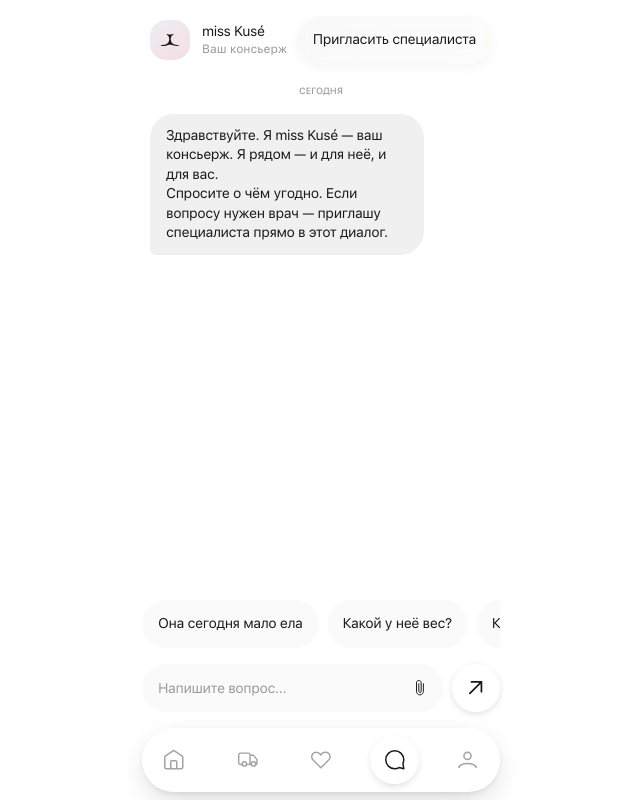
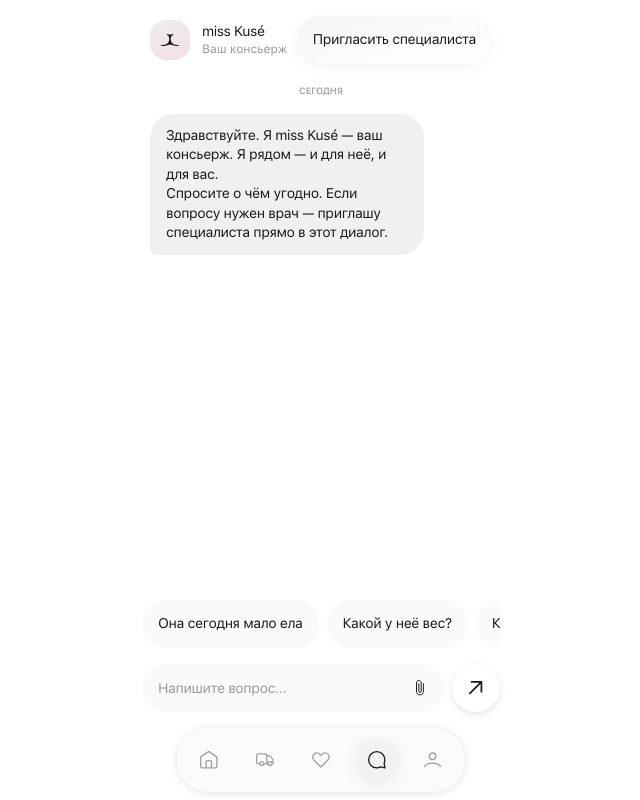
Before and after one commit to ASerZhuk/kush_kuse, a Next.js app: page /chat in a window 1280 px wide. Shown: the whole page, without its empty margins (319-959 px from the left). Built offline with nearby package versions, Linux system fonts and the light colour scheme.

Commit message:
Refine glass button and bottom navigation styling

```diff
--- a/app/globals.css
+++ b/app/globals.css
@@ -266,10 +266,13 @@
      вообще (см. GlassLayer). Поэтому объём даёт сам материал: почти
      прозрачная заливка + направленная кромка + отрыв от поверхности. */
   .backdrop-glass-clear {
-    /* Gradient 200 из макета — не геометрический градиент, а сплошной
-       #999999 с opacity 4%. Светотеневой профиль добавляет отдельно Glass. */
-    --glass-rgb: 153, 153, 153;
-    --glass-tint: 0.04;
+    /* Сама кнопка прозрачна. Gradient 200 лежит отдельным ровным слоем под
+       GlassLayer, как в Figma: Fill → Glass → фаска → контент. */
+    --glass-tint: 0;
+    --glass-fill-rgb: 153, 153, 153;
+    --glass-fill-start-opacity: 0.12;
+    --glass-fill-mid-opacity: 0.035;
+    --glass-fill-end-opacity: 0;
     /* Drop shadow из стиля Common: X0 Y4, blur 11.1, spread 0,
        #4C4C4C 5%. Верхний inset-слой из --shadow-button здесь не используем:
        он подсвечивал всю верхнюю кромку вопреки направлению света −45°.
@@ -277,22 +280,12 @@
        CSS так себя и ведёт, сквозь прозрачную заливку не проступает. */
     box-shadow: 0 4px 11.1px rgba(76, 76, 76, 0.05);
   }
-  /* Внутренняя светотень самого Glass. Это не часть Gradient 200: заливка
-     выше остаётся ровной #999/4%. При −45° рядом с яркой верхней левой
-     фаской поверхность слегка темнее, а к нижнему правому углу собирается
-     мягкий отражённый свет. Коэффициенты умножены на макетные Light 80%. */
-  .backdrop-glass-clear::before {
-    content: "";
-    position: absolute;
-    inset: 0;
-    z-index: 0;
-    border-radius: inherit;
-    pointer-events: none;
-    background: linear-gradient(
-      var(--glass-light),
-      rgba(25, 25, 25, calc(var(--glass-light-intensity) * 0.0175)) 0%,
-      rgba(25, 25, 25, 0) 48%,
-      rgba(255, 255, 255, calc(var(--glass-light-intensity) * 0.275)) 100%
+  .button-glass-fill {
+    background-image: linear-gradient(
+      to bottom right,
+      rgba(var(--glass-fill-rgb), var(--glass-fill-start-opacity)) 0%,
+      rgba(var(--glass-fill-rgb), var(--glass-fill-mid-opacity)) 52%,
+      rgba(var(--glass-fill-rgb), var(--glass-fill-end-opacity)) 100%
     );
   }
   /* Двойной класс, а не .backdrop-glass-clear::after: базовый
@@ -367,56 +360,73 @@
     background: none;
     box-shadow: none;
   }
-  .backdrop-glass.backdrop-glass-clear:disabled::before {
-    background: none;
+  /* Матрица Buttons из Figma: Primary / Secondary / Shadow × состояния.
+     Pressed меняет материал только у Primary; у остальных меняется лишь
+     цвет контента. Disable для всех вариантов общий. */
+  .button-secondary {
+    background-color: rgba(157, 157, 157, 0.05);
   }
-  /* Панель нижней навигации. Заливка слабее базовой (0.28 → 0.22): бар лежит
-     поверх контента, и чем он прозрачнее, тем сильнее читается преломление
-     под ним. Потерянный контраст возвращают кромка и более глубокая тень. */
-  .backdrop-glass-bar {
-    --glass-tint: 0.22;
+  .button-shadow {
+    background-color: transparent;
+  }
+  .button-ui:active:not(:disabled) {
+    color: var(--color-grey-400);
+  }
+  .button-primary:active:not(:disabled) {
+    --glass-fill-rgb: 255, 255, 255;
+    --glass-fill-start-opacity: 0.7;
+    --glass-fill-mid-opacity: 0.7;
+    --glass-fill-end-opacity: 0.7;
+  }
+  .button-ui:disabled {
+    color: var(--color-white);
+    background-color: var(--color-grey-100);
+    box-shadow: none;
+  }
+  .button-ui:disabled .button-caption {
+    color: var(--color-white);
+  }
+  .button-primary:disabled {
+    --glass-tint: 0;
+  }
+  .button-primary:disabled > [aria-hidden] {
+    display: none;
+  }
+  /* Figma trim-ит line box до cap-height. Без этого L с caption получался
+     заметно выше макетных 58px при тех же padding 10 и gap 12. */
+  .button-label,
+  .button-caption {
+    text-box-trim: trim-both;
+    text-box-edge: cap alphabetic;
+  }
+  /* TabBar 214:4827: 288×64, Gradient 200 4%, Background Blur 12,
+     inner highlight 1/1/1/-0.5 and outer shadow 0/1/8. */
+  .bottom-nav {
+    isolation: isolate;
+    background-color: rgba(153, 153, 153, 0.04);
+    -webkit-backdrop-filter: blur(6px);
+    backdrop-filter: blur(6px);
     box-shadow:
-      0 10px 30px -8px rgba(25, 25, 25, 0.22),
-      0 2px 8px -3px rgba(25, 25, 25, 0.14);
+      inset 1px 1px 1px -0.5px rgba(255, 255, 255, 0.75),
+      0 1px 8px rgba(0, 0, 0, 0.12);
   }
-  .backdrop-glass.backdrop-glass-bar::after {
-    background:
-      radial-gradient(
-        24% 110% at var(--glass-source-x) var(--glass-source-y),
-        rgba(255, 255, 255, 0.82) 0%,
-        rgba(255, 255, 255, 0.26) 30%,
-        rgba(255, 255, 255, 0) 66%
-      ),
-      radial-gradient(
-        24% 110% at var(--glass-reflect-x) var(--glass-reflect-y),
-        rgba(255, 255, 255, 0.46) 0%,
-        rgba(255, 255, 255, 0.13) 32%,
-        rgba(255, 255, 255, 0) 66%
-      );
-    box-shadow: inset 0 0 0 1px rgba(255, 255, 255, 0.18);
+  /* Один Common Glass-круг переезжает под активной иконкой. Неактивные
+     пункты остаются без собственной поверхности. */
+  .bottom-nav-tab {
+    --glass-tint: 0;
+    box-shadow: 0 4px 11.1px rgba(76, 76, 76, 0.05);
   }
-  /* Активный таб. Единственное место, где заливка намеренно плотная: пилюля
-     лежит на стекле бара, а не на контенте, и без своего тела она на нём
-     теряется. */
-  .backdrop-glass-pill {
-    --glass-tint: 0.45;
-    box-shadow: 0 3px 10px -3px rgba(25, 25, 25, 0.24);
-  }
-  .backdrop-glass.backdrop-glass-pill::after {
-    background:
-      radial-gradient(
-        88% 88% at var(--glass-source-x) var(--glass-source-y),
-        rgba(255, 255, 255, 0.86) 0%,
-        rgba(255, 255, 255, 0.28) 30%,
-        rgba(255, 255, 255, 0) 64%
-      ),
-      radial-gradient(
-        88% 88% at var(--glass-reflect-x) var(--glass-reflect-y),
-        rgba(255, 255, 255, 0.48) 0%,
-        rgba(255, 255, 255, 0.12) 32%,
-        rgba(255, 255, 255, 0) 64%
-      );
-    box-shadow: inset 0 0 0 1px rgba(255, 255, 255, 0.2);
+  .bottom-nav-tab::before {
+    content: "";
+    position: absolute;
+    inset: 0;
+    z-index: 1;
+    border-radius: inherit;
+    pointer-events: none;
+    /* Figma экспортирует Base/Dark 45 с plus-lighter внутри нативного Glass.
+       В CSS тот же blend темнит прозрачный fallback, поэтому переносим его
+       итоговый вид: светлую полупрозрачную поверхность круга. */
+    background-color: rgba(255, 255, 255, 0.45);
   }
   .bg-gradient-toast-success {
     background-image: var(--gradient-toast-success);
--- a/components/BottomNav.tsx
+++ b/components/BottomNav.tsx
@@ -1,6 +1,5 @@
 "use client";
 
-import { useLayoutEffect, useRef, useState } from "react";
 import Image from "next/image";
 import Link from "next/link";
 import { usePathname } from "next/navigation";
@@ -27,74 +26,33 @@ export default function BottomNav() {
     TABS.findIndex((tab) => pathname.startsWith(tab.href)),
   );
 
-  const navRef = useRef<HTMLElement>(null);
-  const itemRefs = useRef<(HTMLAnchorElement | null)[]>([]);
-  const [pillX, setPillX] = useState<number>();
-
-  // Пилюля — один смонтированный элемент, который едет между табами
-  // translateX'ом, а не перемонтируется на каждый таб: так GlassLayer не
-  // пересоздаёт SVG-фильтр при каждом переключении, и эффект не мигает.
-  useLayoutEffect(() => {
-    const nav = navRef.current;
-    const active = itemRefs.current[activeIndex];
-    if (!nav || !active) return;
-
-    const measure = () => {
-      setPillX(active.getBoundingClientRect().left - nav.getBoundingClientRect().left);
-    };
-
-    measure();
-    const observer = new ResizeObserver(measure);
-    observer.observe(nav);
-    return () => observer.disconnect();
-  }, [activeIndex]);
-
   return (
-    // will-change-transform + translateZ(0) поднимают бар на отдельный GPU-слой:
-    // на Firefox/Safari backdrop-filter пересчитывает размытие фона заново на
-    // каждый кадр скролла, если элемент не закреплён за своим слоем — отсюда
-    // дёрганье. С отдельным слоем браузер композитит уже готовый слой поверх
-    // скроллящегося контента вместо перерисовки блюра каждый кадр.
     <nav
-      ref={navRef}
-      className="fixed inset-x-4 bottom-[calc(8px+env(safe-area-inset-bottom))] z-10 mx-auto flex max-w-89.5 items-center justify-between gap-2 overflow-hidden rounded-full p-2 backdrop-glass backdrop-glass-bar will-change-transform transform-[translateZ(0)]"
+      aria-label="Основная навигация"
+      className="bottom-nav fixed bottom-[calc(8px+env(safe-area-inset-bottom))] left-1/2 z-10 flex h-16 w-72 -translate-x-1/2 items-center justify-center gap-2 overflow-hidden rounded-[48px] p-2 will-change-transform"
     >
-      {/* Дефолты (chromaticAberration 2, strength 26, blur 1) на контрастных
-          иконках под баром давали цветные разводы вместо мягкого стекла —
-          смещение снижено и блюр поднят, чтобы деталь фона гасла раньше, чем
-          успевает разъехаться по каналам. chromaticAberration=1 — по вкусу:
-          едва заметный цветной кант по кромке, а не полноценные разводы. */}
-      <GlassLayer tokens={GLASS_COMMON} />
-
-      {pillX !== undefined && (
       <div
-          className="absolute left-0 top-2 z-10 h-12 w-12 overflow-hidden rounded-full backdrop-glass backdrop-glass-pill transition-transform duration-300 ease-out will-change-transform"
-          style={{ transform: `translateX(${pillX}px)` }}
+        aria-hidden
+        className="bottom-nav-tab backdrop-glass absolute left-0 top-2 z-0 h-12 w-12 overflow-hidden rounded-full transition-transform duration-300 ease-out will-change-transform"
+        style={{ transform: `translateX(${8 + activeIndex * 56}px)` }}
       >
         <GlassLayer tokens={GLASS_COMMON} />
       </div>
-      )}
 
-      {/* Link вместо button + router.push: навигация остаётся настоящей
-          ссылкой (доступна с клавиатуры, открывается в новой вкладке), а
-          префетч соседних табов Next делает сам — ручной router.prefetch
-          в эффекте больше не нужен. */}
       {TABS.map((tab, index) => (
         <Link
           key={tab.label}
           href={tab.href}
-          ref={(el) => {
-            itemRefs.current[index] = el;
-          }}
           aria-label={tab.label}
           aria-current={index === activeIndex ? "page" : undefined}
-          className="relative z-20 flex h-12 w-12 items-center justify-center overflow-hidden rounded-full"
+          className="relative z-10 flex h-12 w-12 shrink-0 items-center justify-center rounded-full"
         >
           <Image
             src={tab.icon}
             alt=""
-            className={`relative z-10 h-5 w-5 transition-opacity duration-300 ${
-              index === activeIndex ? "" : "opacity-40"
+            draggable={false}
+            className={`h-[18px] w-[18px] transition-opacity duration-300 ${
+              index === activeIndex ? "opacity-100" : "opacity-40"
             }`}
           />
         </Link>
--- a/lib/glass.ts
+++ b/lib/glass.ts
@@ -15,15 +15,15 @@ export type GlassTokens = {
   lightAngle: number;
   /** Light, интенсивность, 0–100. */
   lightIntensity: number;
-  /** Refraction, 0–100. */
+  /** Refraction, проценты интерфейса Figma (0–100). */
   refraction: number;
-  /** Depth — толщина стенки линзы, 0–100. */
+  /** Depth — абсолютная глубина из Plugin API Figma (не проценты). */
   depth: number;
-  /** Dispersion — хроматическая аберрация, 0–100. */
+  /** Dispersion — проценты интерфейса Figma (0–100). */
   dispersion: number;
   /** Frost — размытие подложки. Единственный параметр Figma уже в пикселях. */
   frost: number;
-  /** Splay — растекание преломления к кромке, 0–100. */
+  /** Splay — проценты интерфейса Figma (0–100). */
   splay: number;
 };
 
@@ -43,21 +43,24 @@ const clamp = (value: number, min: number, max: number) =>
 /**
  * Перевод токенов в геометрию карты смещения.
  *
- * Frost переносится как есть — это пиксели. Остальные четыре параметра Figma
- * держит в безразмерной шкале 0–100 и формулу не публикует, поэтому
- * коэффициенты ниже подобраны по эталону из макета на пилюле 48px. Считаем от
- * меньшей стороны: на кнопке это высота, и от неё же зависит, какая часть
- * поверхности приходится на преломляющую кромку.
+ * Frost и Depth Plugin API отдаёт абсолютными числами; Refraction, Dispersion
+ * и Splay в интерфейсе представлены процентами. В SVG-карте Depth ограничен
+ * половиной меньшей стороны: Figma умеет преломлять всю выпуклую поверхность,
+ * а separable-карта должна сохранить хотя бы тонкий нейтральный центр.
  */
 export function glassGeometry(tokens: GlassTokens, minSide: number) {
   const half = minSide / 2;
 
   return {
-    // Стенка не может быть толще половины элемента: иначе нейтральный центр
-    // карты смещения схлопывается и преломляется вся плоскость, а не кромка.
-    depth: clamp((tokens.depth / 100) * half, 2, half - 1),
-    // Splay расширяет зону преломления к краю, то есть усиливает смещение.
-    strength: (tokens.refraction / 100) * half * (0.5 + tokens.splay / 100),
+    // Раньше Depth=31 ошибочно трактовался как 31%, давая всего 7.44px на
+    // кнопке 48px. Это и оставляло плоский центр, которого нет у Figma Glass.
+    depth: clamp(tokens.depth, 2, Math.max(2, half - 1)),
+    // Refraction задаёт амплитуду, Splay слегка расширяет видимый снос, но не
+    // должен превращать его в отдельный второй множитель полной силы.
+    strength:
+      (tokens.refraction / 100) *
+      half *
+      (0.75 + (tokens.splay / 100) * 0.5),
     chromaticAberration: (tokens.dispersion / 100) * 3,
     blur: tokens.frost,
   };
--- a/types/button.ts
+++ b/types/button.ts
@@ -4,10 +4,13 @@ import type {
   ReactNode,
 } from "react";
 
-export type ButtonVariant = "primary" | "secondary" | "ghost";
+export type ButtonVariant = "primary" | "secondary" | "shadow" | "ghost";
+export type ButtonSize = "l" | "s";
 
 type ButtonBase = {
   variant?: ButtonVariant;
+  /** L — 48px, S — 40px. */
+  size?: ButtonSize;
   iconOnly?: boolean;
   fullWidth?: boolean;
   /** Необязательный подзаголовок под основным текстом (напр. цена). */
```
Also changed, not shown: components/GlassLayer.tsx (+2 -7 lines), components/ui/Button.tsx (+49 -27 lines). Lines whose indentation alone changed are shown as unchanged.
